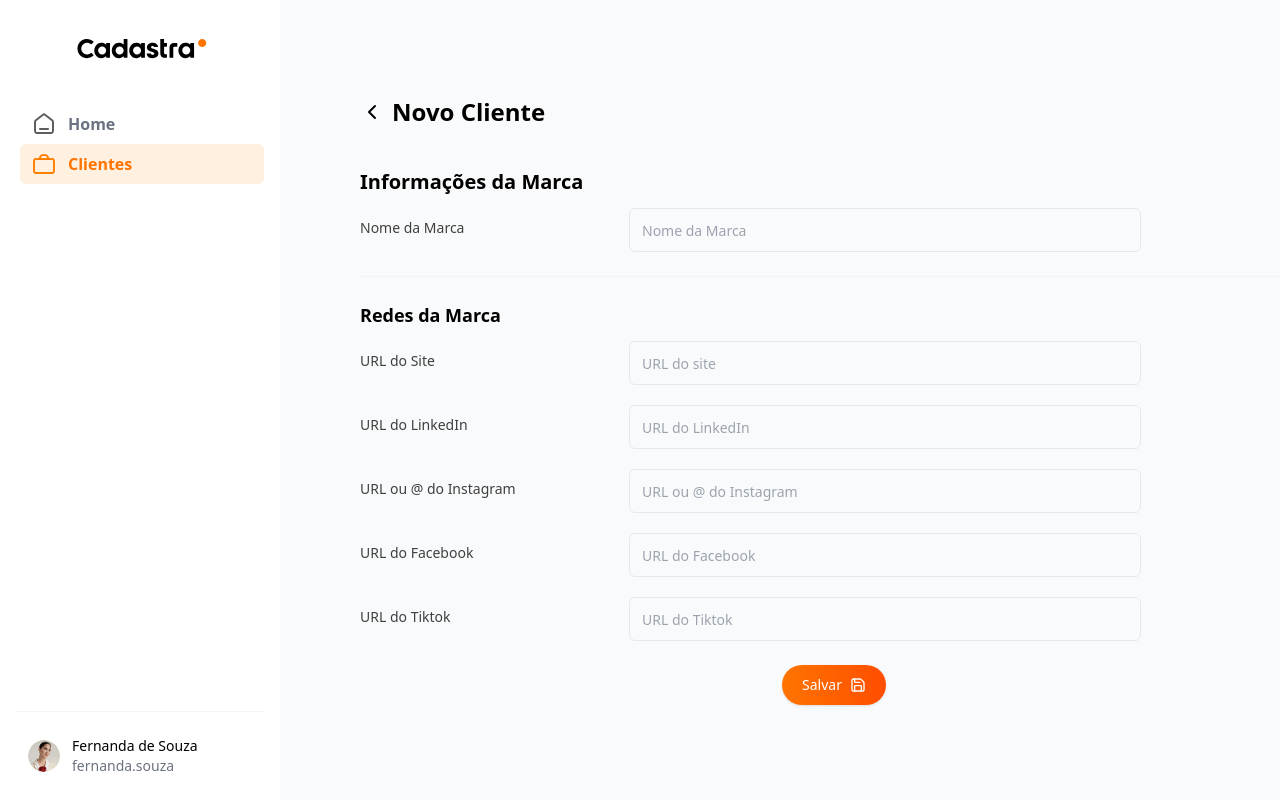
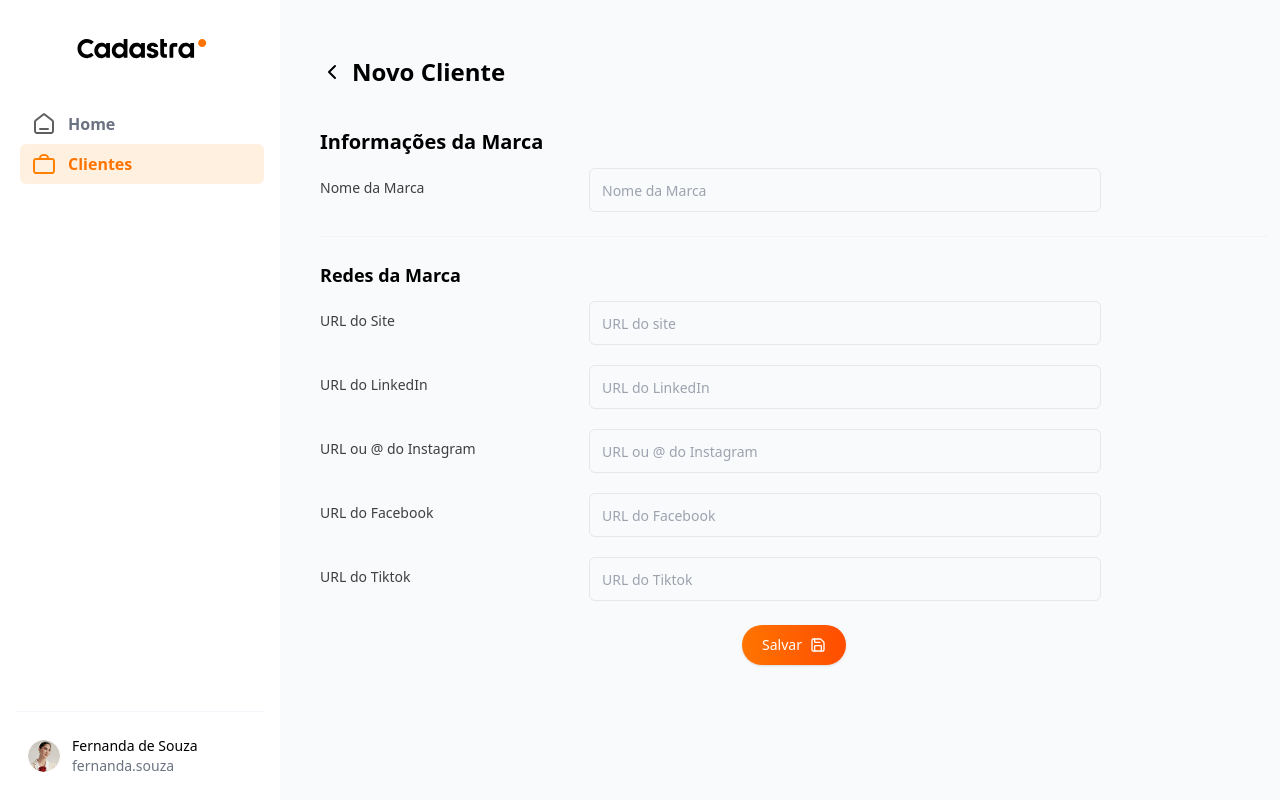
Before and after one commit to igustavo11/Cadastra-test, a Next.js app: page /clientes/newclient in a window 1280 px wide. Shown: the top 800 px of the page. Built offline with nearby package versions, Linux system fonts and the light colour scheme.

Commit message:
chore: adjust import statements across the project

```diff
--- a/app/clientes/clientes.tsx
+++ b/app/clientes/clientes.tsx
@@ -3,7 +3,7 @@
 import React, { useState } from "react";
 import { Avatar, AvatarFallback } from "@/components/ui/avatar";
 import { Search, Plus } from "lucide-react";
-import { Button } from "../../components/ui/button";
+import { Button } from "@/components/ui/button";
 import { Input } from "@/components/ui/input";
 import Link from "next/link";
 import { useClientContext } from "@/lib/ClientContext";
--- a/app/clientes/newclient/page.tsx
+++ b/app/clientes/newclient/page.tsx
@@ -1,7 +1,7 @@
 "use client";
 
-import { Input } from "../../../components/ui/input";
-import { Button } from "../../../components/ui/button";
+import { Input } from "@/components/ui/input";
+import { Button } from "@/components/ui/button";
 import { ChevronLeft, Save } from "lucide-react";
 import Link from "next/link";
 import React, { useState } from "react";
@@ -42,7 +42,7 @@ export default function NewClient() {
   };
 
   return (
-    <div className="p-16 mx-auto w-[1160px]  mt-8 text-left ">
+    <div className="p-6 mx-auto w-[1160px]  mt-8 text-left ">
       <div className="max-w-[948px] ml-4">
         <div className="flex items-center mb-10">
           <Link href="/">
--- a/app/layout.tsx
+++ b/app/layout.tsx
@@ -21,7 +21,7 @@ export default function RootLayout({
   children: React.ReactNode;
 }>) {
   return (
-    <html lang="pt-br" className={`${inter.variable} font-sans`}>
+    <html lang="en" className={`${inter.variable} font-sans`}>
       <body className="antialiased">
         <div className="flex">
           <Sidebar />
```
